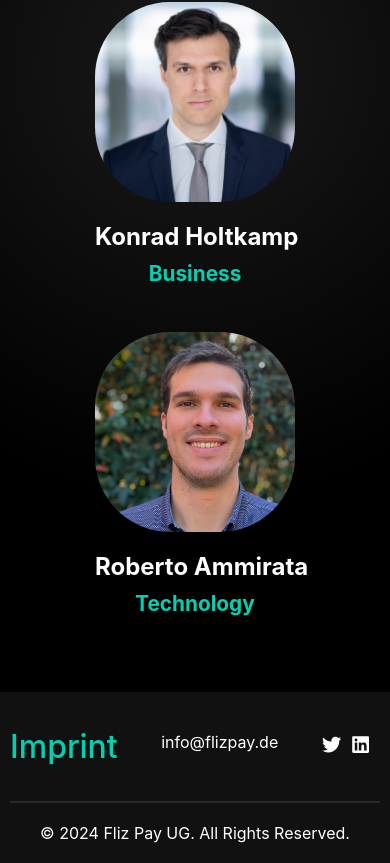
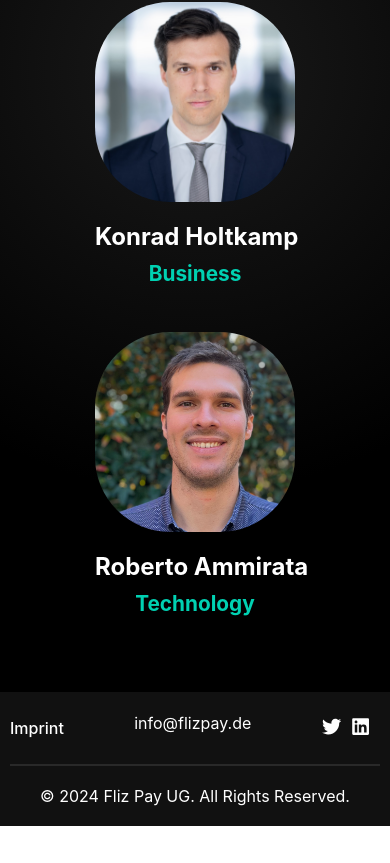
Before and after one commit to Flizpay/pay-with-x.github.io, a React (Create React App) app: page / in a window 390 px wide. Shown: the part 5890-6753 px from the top of the page. After the commit the page ends 6716 px from the top, so only its background shows below. Built offline with nearby package versions, Linux system fonts and the light colour scheme; the HTML template or start-up script is replaced by a standard one.

Commit message:
Update footer.js
changed the style for button in mobile version

```diff
--- a/src/components/footer.js
+++ b/src/components/footer.js
@@ -17,12 +17,12 @@ function Footer() {
   const combinedFooterBottomStyles = isMobile ? styles.mobileFooterBottom : styles.footerBottom;
   const combinedSocialIconStyles = isMobile ? styles.mobileSocialIcon : styles.socialIcon;
   const combinedFooterLink = isMobile ? styles.mobileFooterLink : styles.footerLink;
-  const navLink = isMobile ? styles.mobileNavLink : styles.navLink;
+
 
   return (
     <div style={combinedFooterStyles}>
       <div style={combinedFooterTopStyles}>
-      <div onClick={() => navigate('/imprint')} style={navLink}>Imprint</div>
+      <div onClick={() => navigate('/imprint')} style={styles.navLink}>Imprint</div>
         <div style={combinedNavStyles}>
           <div style={combinedFooterLink}>
             info@flizpay.de<br />
```
